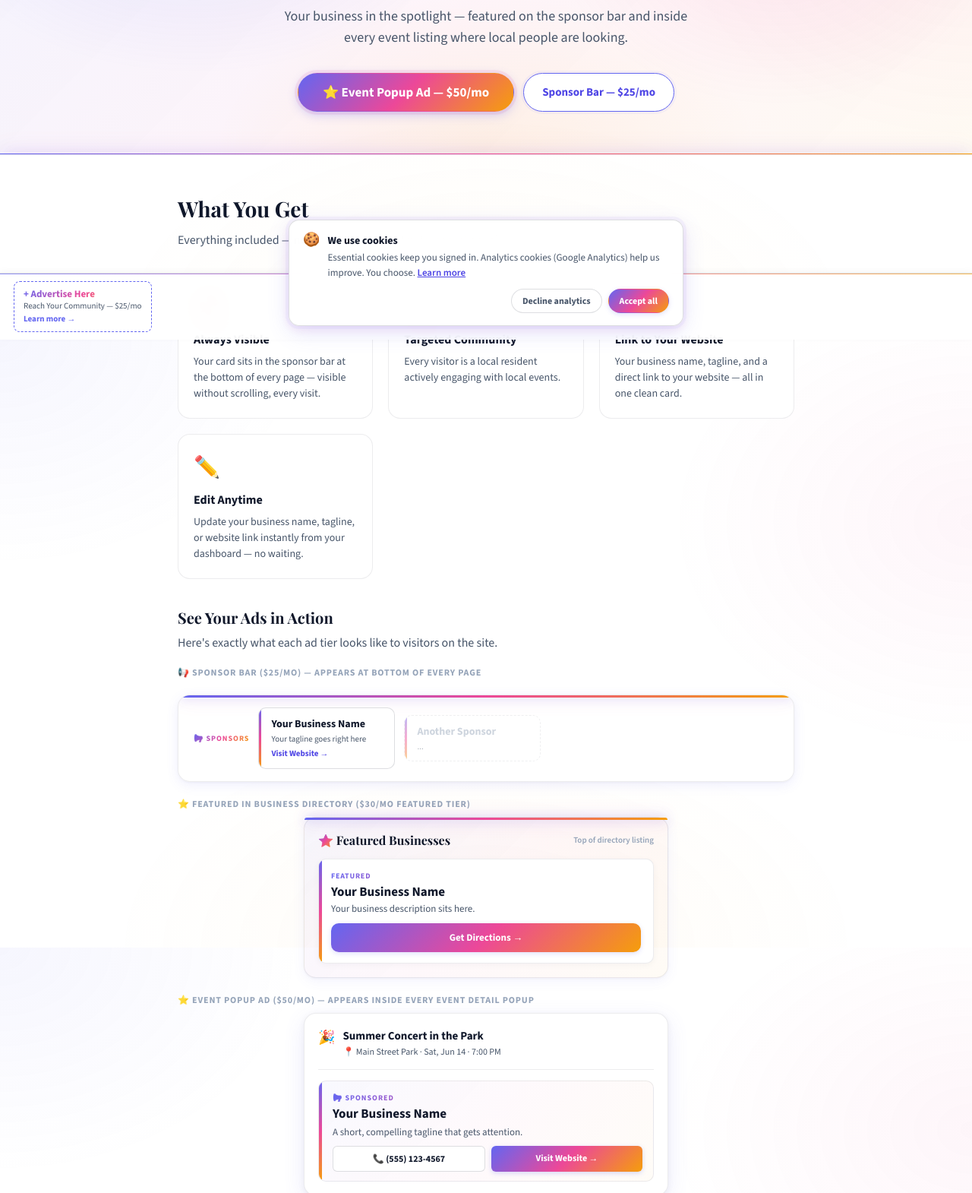
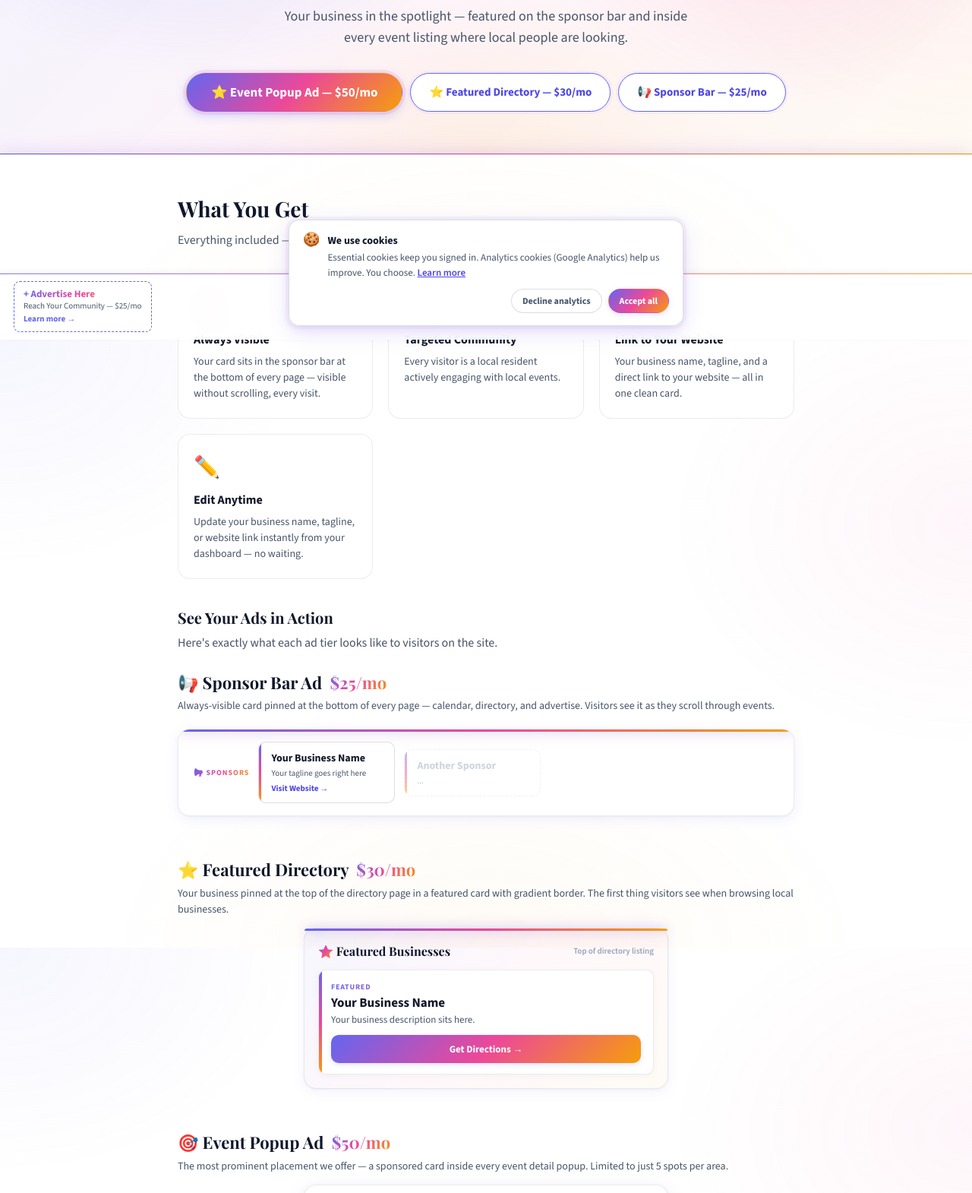
Before and after one commit to a31300871/newlex-calendar, a website: page public/advertise.html in a window 1280 px wide. Shown: the part 353-1923 px from the top of the page at 76% size. Drawn offline with nearby package versions, Linux system fonts and the light colour scheme; no server answers.

Commit message:
Update advertise.html

```diff
--- a/public/advertise.html
+++ b/public/advertise.html
@@ -654,9 +654,10 @@ function toggleTheme(){
   <div class="hero-tag"><span>✦</span> Advertise with Us</div>
   <h1>Reach Your Community<br><span class="grad">Near &amp; Far</span></h1>
   <p>Your business in the spotlight — featured on the sponsor bar and inside every event listing where local people are looking.</p>
-  <div class="hero-cta">
+  <div class="hero-cta" style="flex-wrap:wrap;justify-content:center;gap:10px">
     <button class="btn-amber" onclick="scrollToPortal('premium')">⭐ Event Popup Ad — $50/mo</button>
-    <button class="btn-outline" onclick="scrollToPortal('basic')">Sponsor Bar — $25/mo</button>
+    <button class="btn-outline" onclick="scrollToPortal('featured')">⭐ Featured Directory — $30/mo</button>
+    <button class="btn-outline" onclick="scrollToPortal('basic')">📢 Sponsor Bar — $25/mo</button>
   </div>
 </div>
 
@@ -693,8 +694,9 @@ function toggleTheme(){
     <div class="section-sub" style="margin-bottom:18px">Here's exactly what each ad tier looks like to visitors on the site.</div>
 
     <!-- Sponsor Bar preview -->
-    <div style="margin-bottom:20px">
-      <div class="dash-label" style="margin-bottom:8px">📢 Sponsor Bar ($25/mo) — appears at bottom of every page</div>
+    <div style="margin-bottom:48px;padding-top:8px">
+      <div style="font-family:var(--font-head);font-size:22px;font-weight:800;color:var(--text);margin-bottom:6px;line-height:1.3">📢 Sponsor Bar Ad &nbsp;<span style="background:var(--gradient);-webkit-background-clip:text;background-clip:text;-webkit-text-fill-color:transparent;color:transparent">$25/mo</span></div>
+      <div style="font-size:14px;color:var(--text2);margin-bottom:14px;line-height:1.5">Always-visible card pinned at the bottom of every page — calendar, directory, and advertise. Visitors see it as they scroll through events.</div>
       <div class="preview-bar">
         <span class="preview-label">📢 Sponsors</span>
         <div class="preview-card">
@@ -709,9 +711,10 @@ function toggleTheme(){
       </div>
     </div>
 
-    <!-- Directory Featured preview (also included with $50/mo Premium) -->
-    <div style="margin-bottom:20px">
-      <div class="dash-label" style="margin-bottom:8px">⭐ Featured in Business Directory ($30/mo Featured tier)</div>
+    <!-- Featured Directory preview -->
+    <div style="margin-bottom:48px;padding-top:8px">
+      <div style="font-family:var(--font-head);font-size:22px;font-weight:800;color:var(--text);margin-bottom:6px;line-height:1.3">⭐ Featured Directory &nbsp;<span style="background:var(--gradient);-webkit-background-clip:text;background-clip:text;-webkit-text-fill-color:transparent;color:transparent">$30/mo</span></div>
+      <div style="font-size:14px;color:var(--text2);margin-bottom:14px;line-height:1.5">Your business pinned at the top of the directory page in a featured card with gradient border. The first thing visitors see when browsing local businesses.</div>
       <div class="dir-preview-wrap">
         <div class="dir-preview-inner">
           <div class="featured-strip"></div>
@@ -731,8 +734,9 @@ function toggleTheme(){
     </div>
 
     <!-- Event Popup Ad preview -->
-    <div>
-      <div class="dash-label" style="margin-bottom:8px">⭐ Event Popup Ad ($50/mo) — appears inside every event detail popup</div>
+    <div style="margin-bottom:48px;padding-top:8px">
+      <div style="font-family:var(--font-head);font-size:22px;font-weight:800;color:var(--text);margin-bottom:6px;line-height:1.3">🎯 Event Popup Ad &nbsp;<span style="background:var(--gradient);-webkit-background-clip:text;background-clip:text;-webkit-text-fill-color:transparent;color:transparent">$50/mo</span></div>
+      <div style="font-size:14px;color:var(--text2);margin-bottom:14px;line-height:1.5">The most prominent placement we offer — a sponsored card inside every event detail popup. Limited to just 5 spots per area.</div>
       <div class="popup-preview-wrap">
         <div class="popup-preview-shell">
           <div class="popup-preview-header">
@@ -1020,6 +1024,8 @@ function doLogout() { clearSession(); renderPortal(); }
 
 /* ── DASHBOARD ── */
 function renderDashboard() {
+  // Apply any tier the user clicked BEFORE they registered
+  setTimeout(applyChosenTierIfAny, 0);
   document.getElementById('portalTitle').textContent = 'Your Advertiser Dashboard';
   document.getElementById('portalSub').textContent   = 'Manage your listing and subscription.';
 
@@ -1262,10 +1268,38 @@ async function refreshStatusFromStripe() {
 }
 
 function scrollToPortal(tier) {
-  if (tier) selectedTier = tier;
-  document.getElementById('portalSection').scrollIntoView({ behavior: 'smooth' });
-  // If already logged in, update the selected tier display
+  // Remember chosen tier so it pre-selects post-registration too
+  if (tier) {
+    selectedTier = tier;
+    try { sessionStorage.setItem('nf_chosen_tier', tier); } catch(_) {}
+  }
+  // If signed in: refresh the dashboard so the picked tier highlights immediately
   if (advertiser) renderDashboard();
+  // Scroll to whichever portal section is active (register form OR dashboard)
+  const target = document.getElementById('portalSection');
+  if (!target) return;
+  target.scrollIntoView({ behavior: 'smooth', block: 'start' });
+  // Brief glow highlight so user sees WHERE they landed
+  target.style.transition = 'box-shadow .6s cubic-bezier(.4,0,.2,1)';
+  target.style.boxShadow = '0 0 0 4px rgba(99,102,241,.30), 0 0 28px rgba(236,72,153,.25)';
+  setTimeout(() => { target.style.boxShadow = ''; }, 1400);
+  // Focus first input (in register form) for keyboard users
+  setTimeout(() => {
+    const firstInput = target.querySelector('input:not([type=hidden]):not([readonly])');
+    if (firstInput && !advertiser) firstInput.focus({ preventScroll: true });
+  }, 600);
+}
+
+// Apply any previously-chosen tier when dashboard loads (e.g., user clicked Get Premium then registered)
+function applyChosenTierIfAny() {
+  try {
+    const t = sessionStorage.getItem('nf_chosen_tier');
+    if (t && ['basic','featured','premium'].includes(t)) {
+      selectedTier = t;
+      if (typeof selectTier === 'function') selectTier(t);
+      sessionStorage.removeItem('nf_chosen_tier');
+    }
+  } catch(_) {}
 }
 
 // ── INACTIVITY AUTO-LOGOUT (30 min) ──
```
